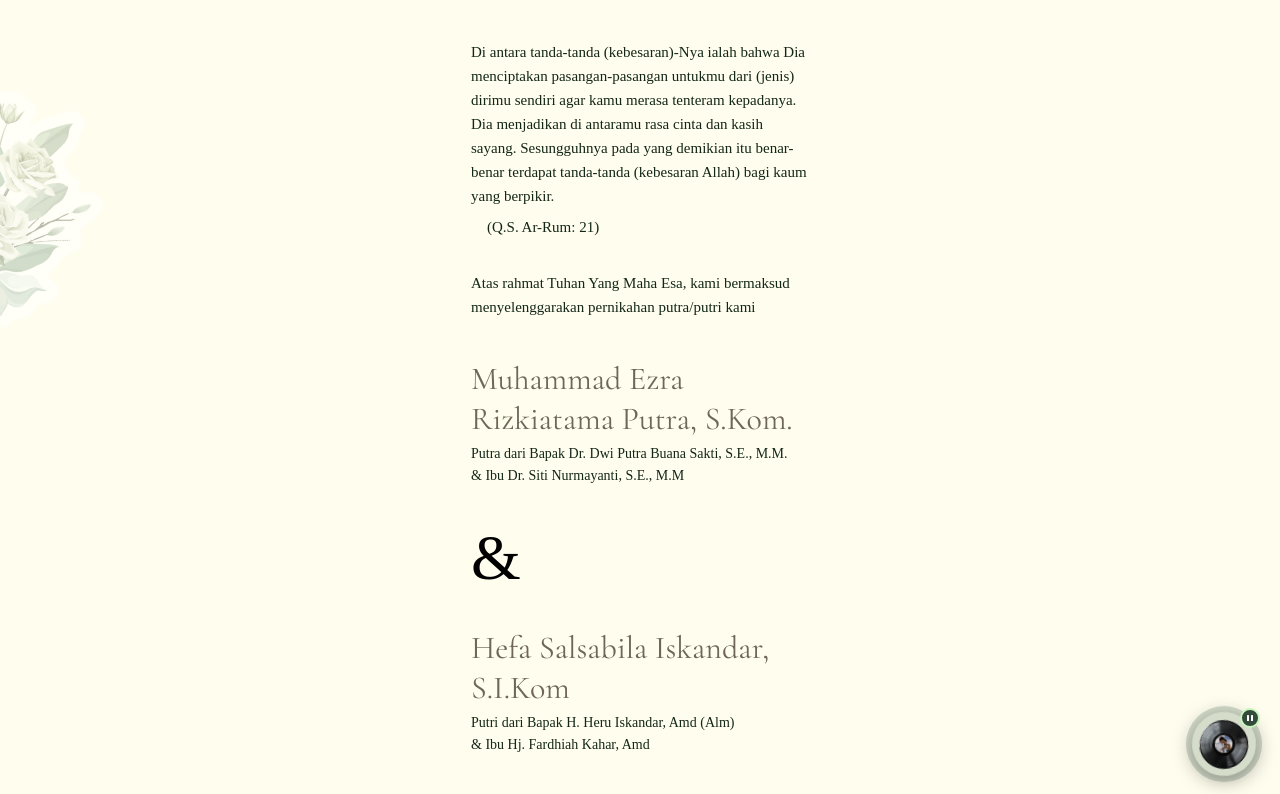
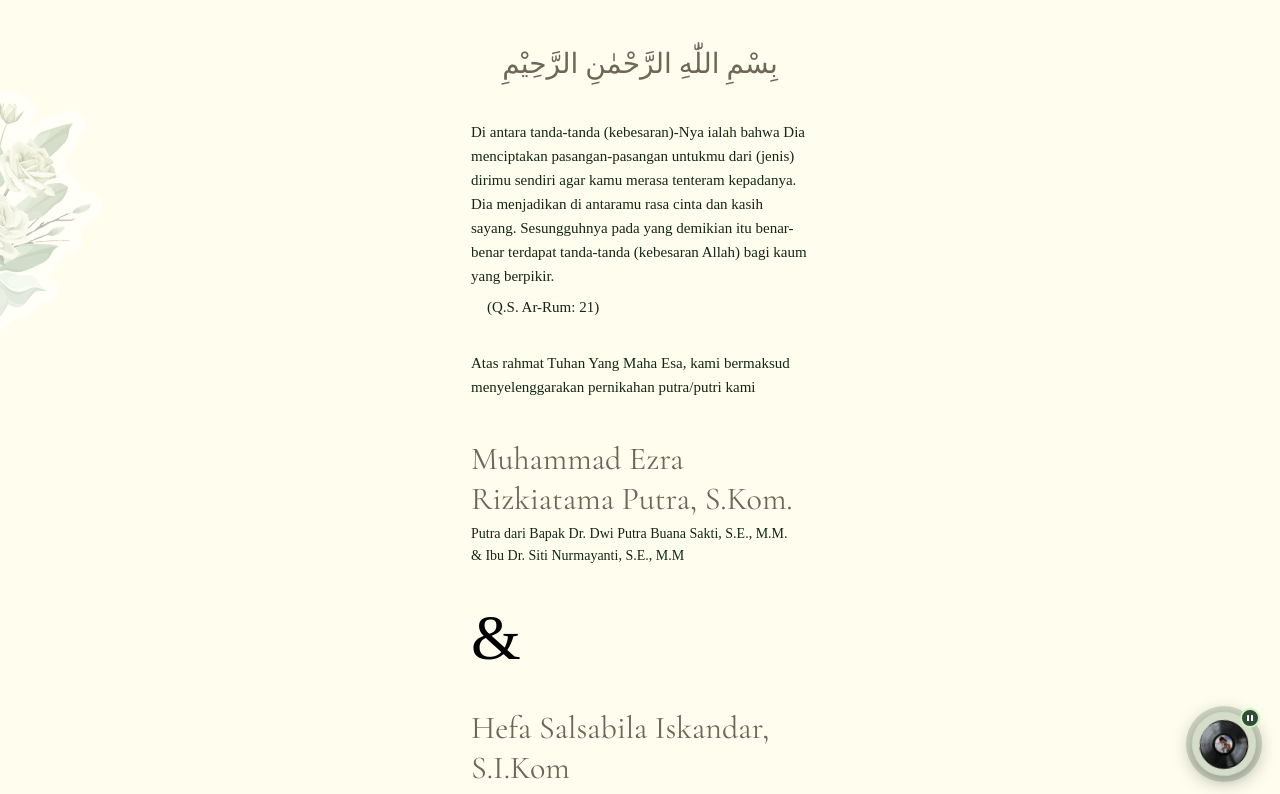
Before and after one commit to erizkiatama/alovedezervetosail, a Next.js app: page /invitation in a window 1280 px wide. Shown: the top 794 px of the page. Built offline with nearby package versions, Linux system fonts and the light colour scheme; no server answers; a web font is replaced by a local one.

Commit message:
add bismillah

```diff
--- a/app/invitation/page.tsx
+++ b/app/invitation/page.tsx
@@ -21,10 +21,10 @@ function timeAgo(dateStr: string) {
     const mins = Math.floor(diff / 60000)
     const hours = Math.floor(diff / 3600000)
     const days = Math.floor(diff / 86400000)
-    if (mins < 1) return 'Just now'
-    if (mins < 60) return `${mins} mins ago`
-    if (hours < 24) return `${hours} hours ago`
-    return `${days} days ago`
+    if (mins < 1) return 'Baru saja'
+    if (mins < 60) return `${mins} menit lalu`
+    if (hours < 24) return `${hours} jam lalu`
+    return `${days} hari lalu`
 }
 
 function WishesSection({prefillName}: { prefillName: string }) {
@@ -297,6 +297,18 @@ function InvitationContent() {
 
                 {/* PAGE 1 — THE INVITATION */}
                 <div className="px-8 pt-10">
+                    <motion.p
+                        className="text-center mb-8"
+                        style={{
+                            fontFamily: "'Times New Roman', serif",
+                            fontSize: 28,
+                            lineHeight: '48px',
+                            color: '#6E6758',
+                            direction: 'rtl'
+                        }}
+                        custom={0} variants={fadeUp} initial="hidden" animate="visible">
+                        بِسْمِ اللّٰهِ الرَّحْمٰنِ الرَّحِيْمِ
+                    </motion.p>
                     <motion.p className="mb-2 leading-relaxed"
                               style={{fontFamily: "'Times New Roman', serif", fontSize: 15, lineHeight: '24px'}}
                               custom={0} variants={fadeUp} initial="hidden"
```
